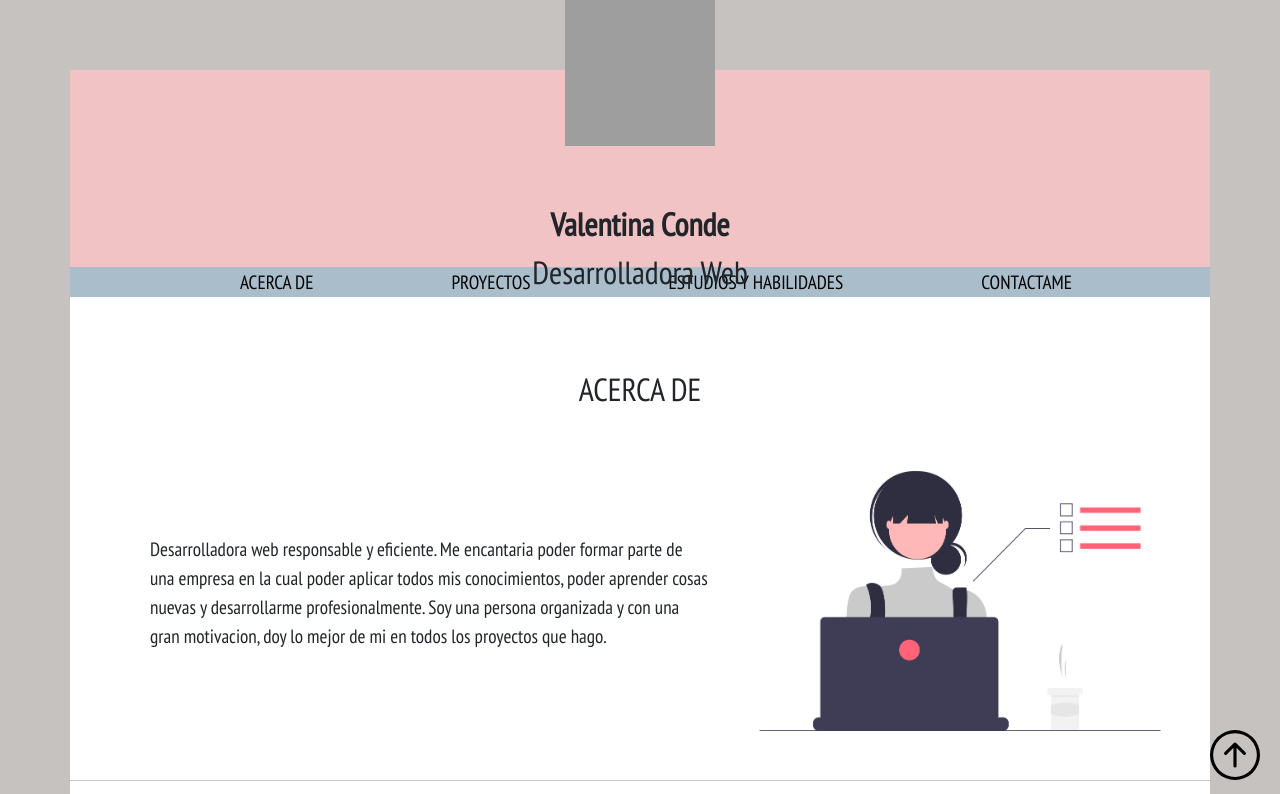
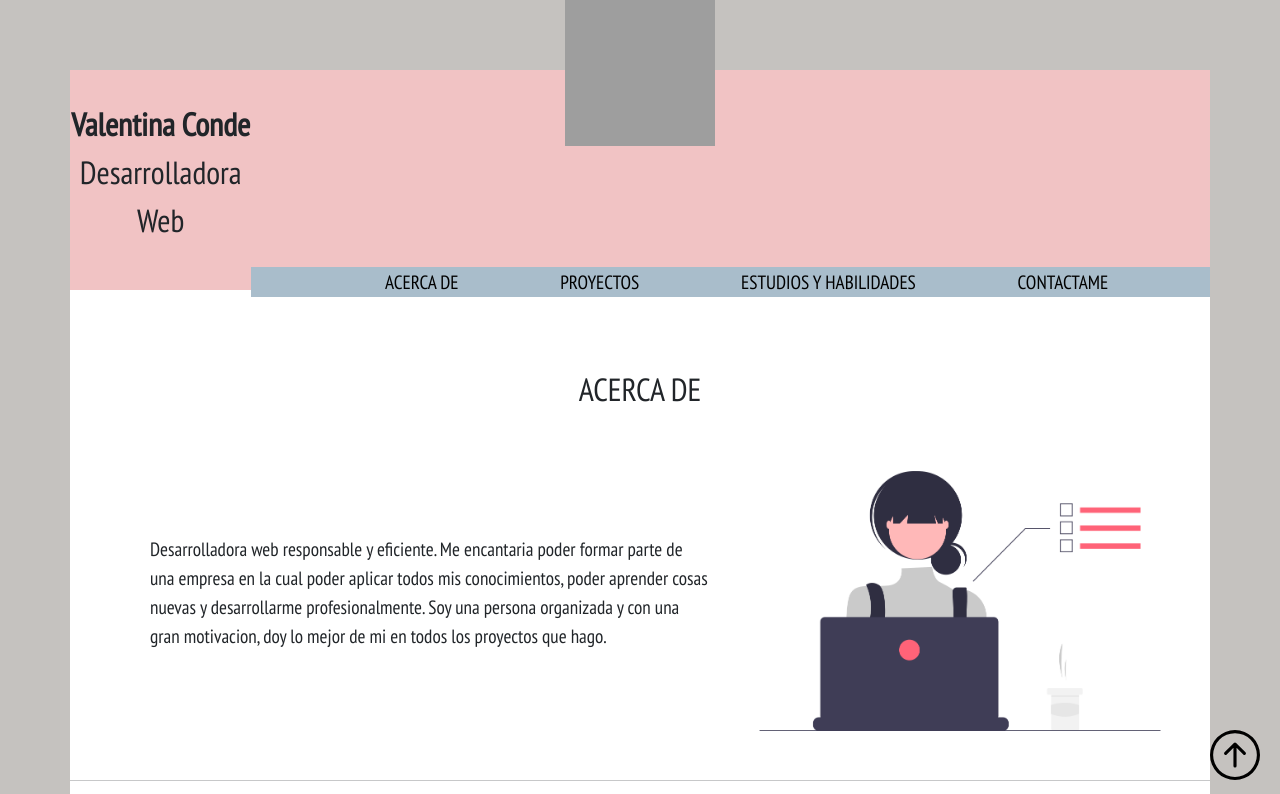
Before and after one commit to valentinaconde/portfolio_viejo, a plain HTML site: page index.html in a window 1280 px wide. Shown: the top 794 px of the page. Drawn offline with nearby package versions, Linux system fonts and the light colour scheme; grey boxes are pictures that could not be loaded.

Commit message:
Update style.css

```diff
--- a/style.css
+++ b/style.css
@@ -36,13 +36,6 @@ nav{
     width: 150px;
     height: 150px;
     top: -0.5%;
-
-}
-
-.titulo_cv_nombre_profesion{
-    position: absolute;
-    top: 25%;
-
 
 }
 
```
